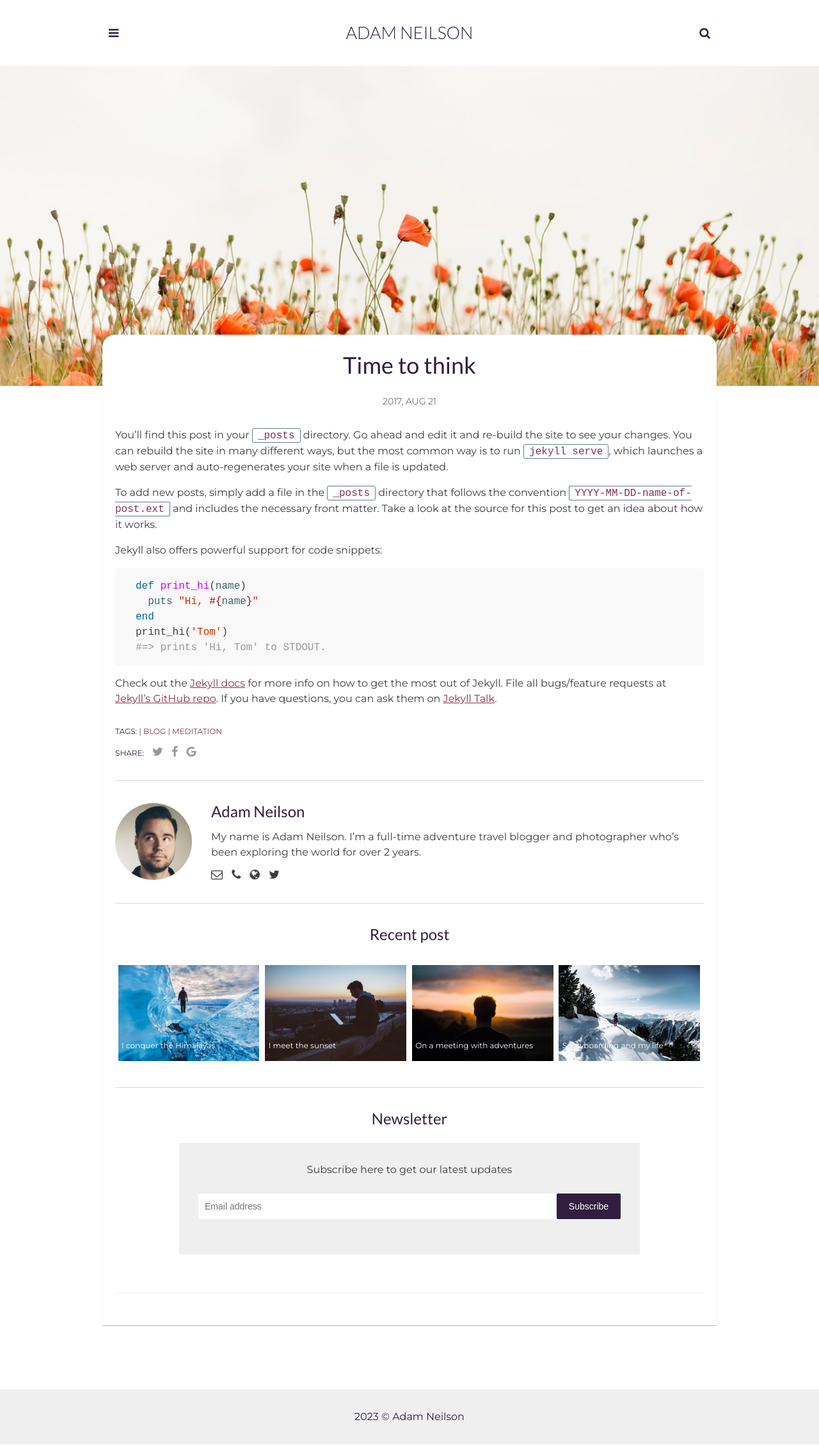
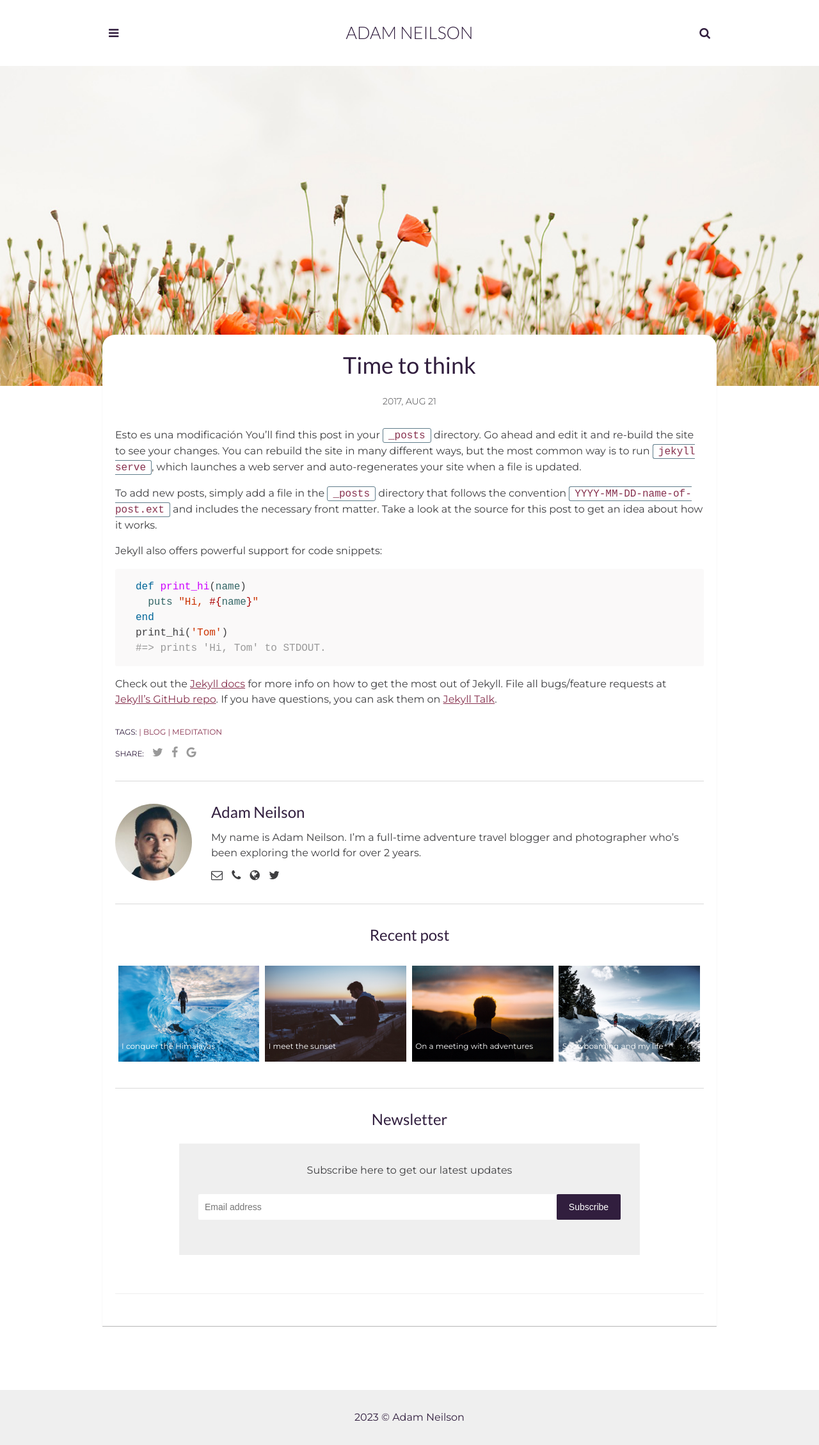
Before and after one commit to raulete032/adam-blog, a Jekyll site: the page built from _posts/2017-08-21-time-to-think.markdown, in a window 1280 px wide. Shown: the whole page at 64% size. Built offline with Jekyll 4.4.1, drawn with Linux system fonts in a browser that asks for light colours; comment, search, counter and statistics services are not loaded.

Commit message:
Modificacion time-to-think

```diff
--- a/_posts/2017-08-21-time-to-think.markdown
+++ b/_posts/2017-08-21-time-to-think.markdown
@@ -7,7 +7,7 @@ img: post-5.jpg # Add image post (optional)
 tags: [Blog, Meditation]
 author: # Add name author (optional)
 ---
-You’ll find this post in your `_posts` directory. Go ahead and edit it and re-build the site to see your changes. You can rebuild the site in many different ways, but the most common way is to run `jekyll serve`, which launches a web server and auto-regenerates your site when a file is updated.
+Esto es una modificación You’ll find this post in your `_posts` directory. Go ahead and edit it and re-build the site to see your changes. You can rebuild the site in many different ways, but the most common way is to run `jekyll serve`, which launches a web server and auto-regenerates your site when a file is updated.
 
 To add new posts, simply add a file in the `_posts` directory that follows the convention `YYYY-MM-DD-name-of-post.ext` and includes the necessary front matter. Take a look at the source for this post to get an idea about how it works.
 
```
